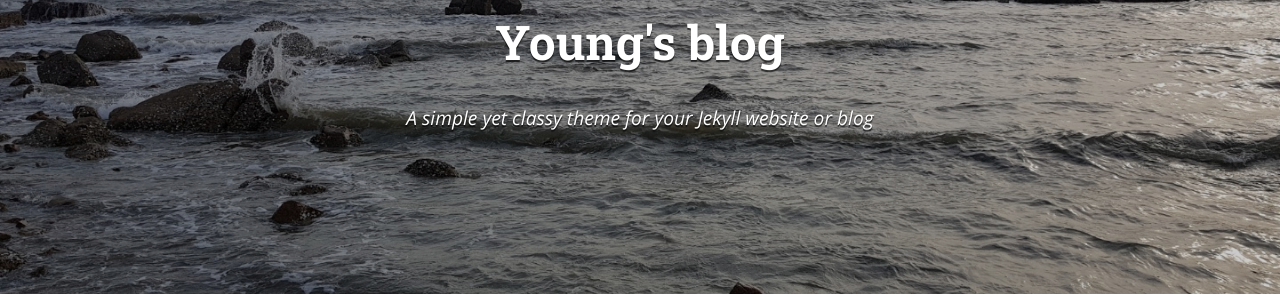
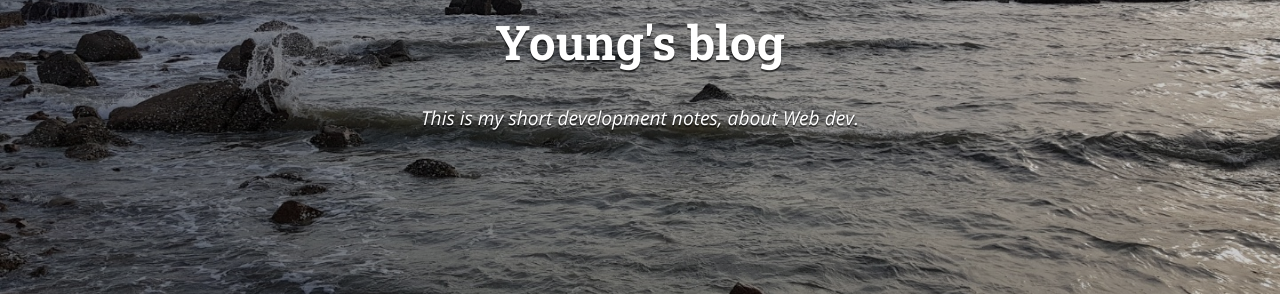
Before and after one commit to kyhsa93/kyhsa93.github.io, a Jekyll site: the page built from index.html, in a window 1280 px wide and 900 px high. Shown: the part 209-509 px from the top of the window. Built offline with Jekyll 4.4.1, drawn with Linux system fonts in a browser that asks for light colours; nearby versions of some CDN libraries; the list of posts is cut into pages by our own code; some of the changed text lies outside the part shown.

Commit message:
Modify description, subtitle

```diff
--- a/_config.yml
+++ b/_config.yml
@@ -10,11 +10,11 @@ exclude:
 
 # Site settings
 title: Young's blog
-subtitle: "A simple yet classy theme for your Jekyll website or blog"
+subtitle: "This is my short development notes, about Web dev."
 email: kyhsa93@naver.com
 name: Young
 description: >
-  A simple yet classy theme for your Jekyll website or blog.
+  This is my short development notes, about Web dev.
 # Base URL of site (i.e. /blog). It should always start with a slash,
 # and never end with a slash. Set it to a blank value if hosting at the
 # root of your server.
```
